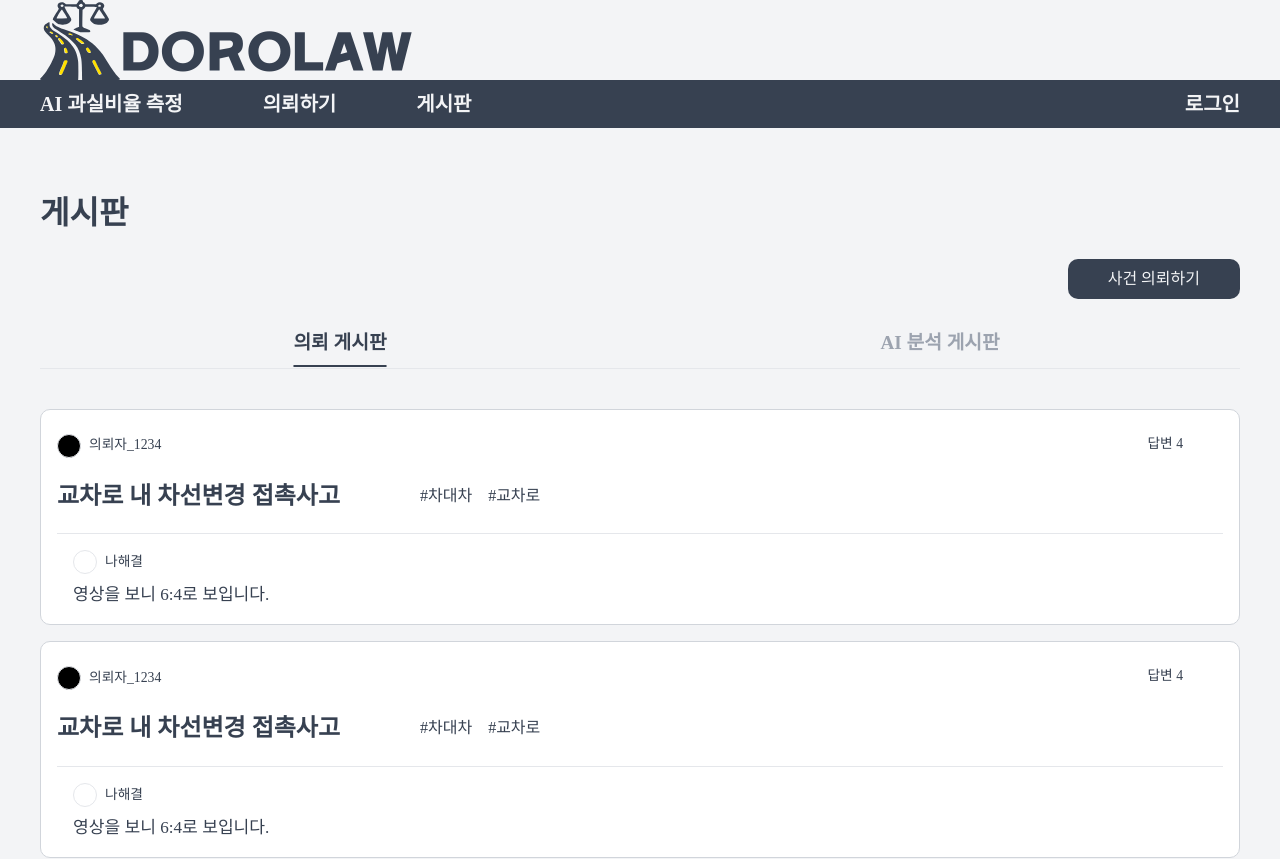
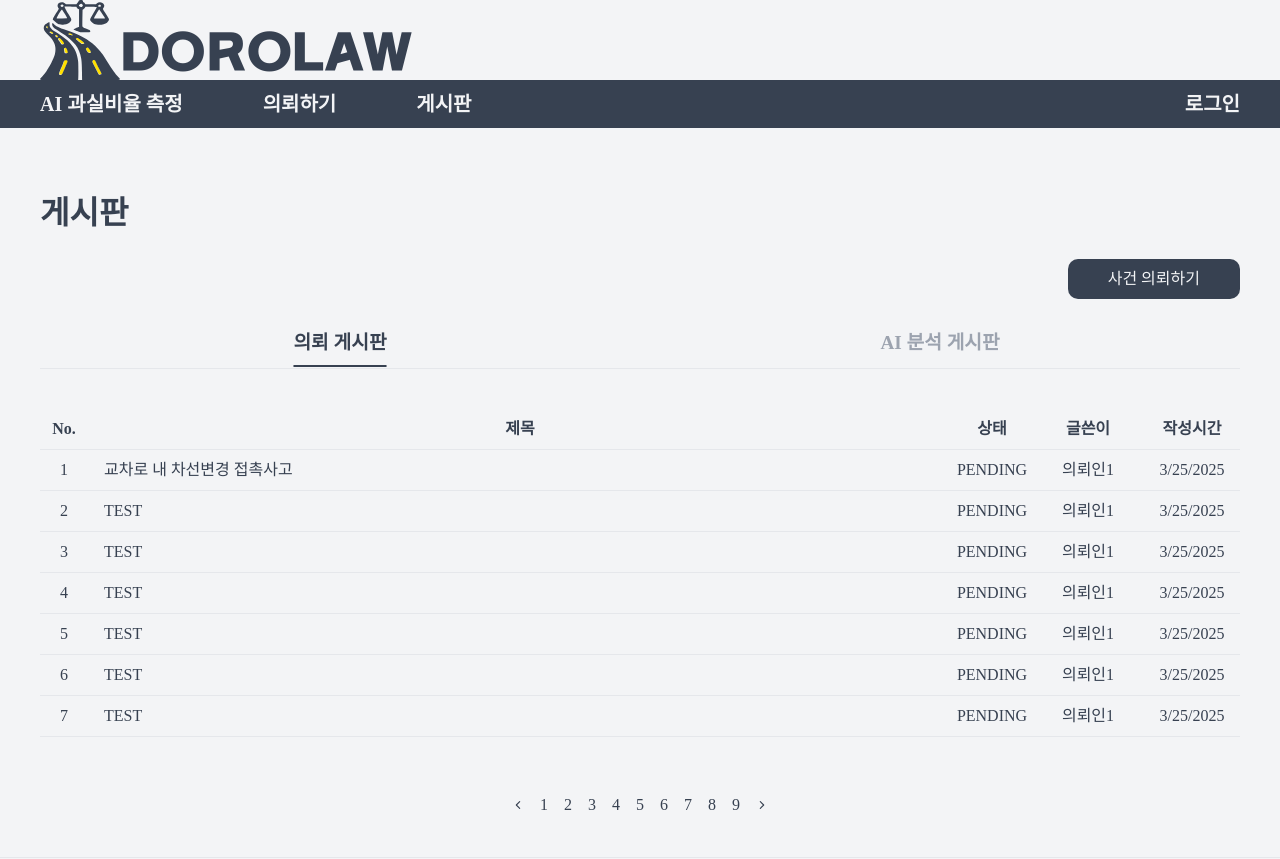
Before and after one commit to SSAFY-Dorolaw/Dorolaw, a React (Vite) app in the folder frontend/: page /board in a window 1280 px wide. Shown: the top 859 px of the page. Built offline with nearby package versions, Linux system fonts and the light colour scheme; a web font is replaced by a local one.

Commit message:
refactor: 게시판 UI 변경
- 카드 형태에서 리스트 형태로 변경
- 변호사 답변 제거

S12P21A501-113

```diff
--- /dev/null
+++ b/frontend/src/features/board/ConsultItem.tsx
@@ -0,0 +1,41 @@
+interface ConsultItemProps {
+  requestId: number;
+  title: string;
+  status: string;
+  memberId: number;
+  createdAt: string;
+  onClick?: () => void;
+}
+
+function ConsultItem({
+  requestId,
+  title,
+  status,
+  memberId,
+  createdAt,
+  onClick,
+}: ConsultItemProps) {
+  return (
+    <div
+      className="flex cursor-pointer items-center justify-between gap-2 py-2 text-center hover:bg-white"
+      onClick={onClick}
+    >
+      <div className="w-12 shrink-0 text-center">
+        <p>{requestId}</p>
+      </div>
+      <div className="grow truncate px-2 text-left">
+        <p className="truncate">{title}</p>
+      </div>
+      <div className="w-20 shrink-0 text-center">
+        <p>{status}</p>
+      </div>
+      <div className="w-24 shrink-0 text-center">
+        <p>의뢰인{memberId}</p>
+      </div>
+      <div className="w-24 shrink-0 text-center">
+        <p>{new Date(createdAt).toLocaleDateString()}</p>
+      </div>
+    </div>
+  );
+}
+export default ConsultItem;
--- /dev/null
+++ b/frontend/src/features/board/ConsultList.tsx
@@ -0,0 +1,95 @@
+import ConsultItem from '@/features/board/ConsultItem';
+import { useNavigate } from 'react-router-dom';
+
+interface article {
+  requestId: number;
+  title: string;
+  status: string;
+  memberId: number;
+  createdAt: string;
+}
+
+function ConsultList() {
+  const navigate = useNavigate();
+  const articleList: article[] = [
+    {
+      requestId: 1,
+      title: '교차로 내 차선변경 접촉사고',
+      status: 'PENDING',
+      memberId: 1,
+      createdAt: '2025-03-25T14:00:02',
+    },
+    {
+      requestId: 2,
+      title: 'TEST',
+      status: 'PENDING',
+      memberId: 1,
+      createdAt: '2025-03-25T14:00:02',
+    },
+    {
+      requestId: 3,
+      title: 'TEST',
+      status: 'PENDING',
+      memberId: 1,
+      createdAt: '2025-03-25T14:00:02',
+    },
+    {
+      requestId: 4,
+      title: 'TEST',
+      status: 'PENDING',
+      memberId: 1,
+      createdAt: '2025-03-25T14:00:02',
+    },
+    {
+      requestId: 5,
+      title: 'TEST',
+      status: 'PENDING',
+      memberId: 1,
+      createdAt: '2025-03-25T14:00:02',
+    },
+    {
+      requestId: 6,
+      title: 'TEST',
+      status: 'PENDING',
+      memberId: 1,
+      createdAt: '2025-03-25T14:00:02',
+    },
+    {
+      requestId: 7,
+      title: 'TEST',
+      status: 'PENDING',
+      memberId: 1,
+      createdAt: '2025-03-25T14:00:02',
+    },
+  ];
+
+  return (
+    <div className="mt-10">
+      <div className="flex items-center justify-between gap-2 border-b py-2 text-center font-bold">
+        <div className="w-12 shrink-0 text-center">No.</div>
+        <div className="grow px-2">제목</div>
+        <div className="w-20 shrink-0 text-center">상태</div>
+        <div className="w-24 shrink-0 text-center">글쓴이</div>
+        <div className="w-24 shrink-0 text-center">작성시간</div>
+      </div>
+
+      {/* Article List */}
+      {articleList.map((article) => (
+        <>
+          <ConsultItem
+            key={article.requestId}
+            requestId={article.requestId}
+            title={article.title}
+            status={article.status}
+            memberId={article.memberId}
+            createdAt={article.createdAt}
+            onClick={() => void navigate('/consultation/detail')}
+          />
+          <hr />
+        </>
+      ))}
+    </div>
+  );
+}
+
+export default ConsultList;
--- a/frontend/src/features/article/ConsultItem.tsx
+++ b/frontend/src/features/mypage/ArticleItem.tsx
@@ -1,4 +1,4 @@
-interface ConsultItemProps {
+interface ArticleItemProps {
   writer: string;
   title: string;
   tag1: string;
@@ -9,7 +9,7 @@ interface ConsultItemProps {
   onClick?: () => void;
 }
 
-function ConsultItem({
+function ArticleItem({
   writer,
   title,
   tag1,
@@ -18,7 +18,7 @@ function ConsultItem({
   recentanswer,
   lawyer,
   onClick,
-}: ConsultItemProps) {
+}: ArticleItemProps) {
   return (
     <div
       className="cursor-pointer rounded-[10px] border border-p2 bg-white p-4"
@@ -49,12 +49,12 @@ function ConsultItem({
             <div className="border-grey size-[24px] rounded-full border bg-white"></div>
             <p className="typo-body-small">{lawyer}</p>
           </div>
-          <div className="mt-2">
-            <p className="typo-body">{recentanswer}</p>
+          <div className="mr-10 mt-2">
+            <p className="typo-body line-clamp-2">{recentanswer}</p>
           </div>
         </div>
       </div>
     </div>
   );
 }
-export default ConsultItem;
+export default ArticleItem;
--- a/frontend/src/features/article/ConsultList.tsx
+++ b/frontend/src/features/mypage/ArticleList.tsx
@@ -1,4 +1,4 @@
-import ConsultItem from '@/features/article/ConsultItem';
+import ArticleItem from '@/features/mypage/ArticleItem';
 import { useNavigate } from 'react-router-dom';
 
 interface article {
@@ -12,7 +12,7 @@ interface article {
   lawyer: string;
 }
 
-function ConsultList() {
+function ArticleList() {
   const navigate = useNavigate();
   const articleList: article[] = [
     {
@@ -32,7 +32,8 @@ function ConsultList() {
       tag1: '#차대차',
       tag2: '#교차로',
       answercount: 4,
-      recentanswer: '영상을 보니 6:4로 보입니다.',
+      recentanswer:
+        '영상을 보니 6:4로 보입니다. 영상을 보니 6:4로 보입니다. 영상을 보니 6:4로 보입니다. 영상을 보니 6:4로 보입니다. 영상을 보니 6:4로 보입니다. 영상을 보니 6:4로 보입니다. 영상을 보니 6:4로 보입니다. 영상을 보니 6:4로 보입니다. 영상을 보니 6:4로 보입니다. 영상을 보니 6:4로 보입니다. 영상을 보니 6:4로 보입니다. 영상을 보니 6:4로 보입니다. 영상을 보니 6:4로 보입니다. 영상을 보니 6:4로 보입니다. 영상을 보니 6:4로 보입니다. 영상을 보니 6:4로 보입니다. 영상을 보니 6:4로 보입니다. 영상을 보니 6:4로 보입니다. 영상을 보니 6:4로 보입니다. 영상을 보니 6:4로 보입니다. 영상을 보니 6:4로 보입니다. 영상을 보니 6:4로 보입니다. 영상을 보니 6:4로 보입니다. 영상을 보니 6:4로 보입니다. 영상을 보니 6:4로 보입니다. 영상을 보니 6:4로 보입니다. 영상을 보니 6:4로 보입니다. 영상을 보니 6:4로 보입니다. 영상을 보니 6:4로 보입니다. 영상을 보니 6:4로 보입니다. 영상을 보니 6:4로 보입니다. ',
       lawyer: '나해결',
     },
     {
@@ -60,7 +61,7 @@ function ConsultList() {
   return (
     <div className="mt-10 space-y-4">
       {articleList.map((article) => (
-        <ConsultItem
+        <ArticleItem
           key={article.id}
           writer={article.writer}
           title={article.title}
@@ -76,4 +77,4 @@ function ConsultList() {
   );
 }
 
-export default ConsultList;
+export default ArticleList;
--- a/frontend/src/pages/board/Board.tsx
+++ b/frontend/src/pages/board/Board.tsx
@@ -1,12 +1,10 @@
-import ArticleList from '@/features/article/ConsultList';
+import ArticleList from '@/features/board/ConsultList';
 import CreateArticleButton from '@/features/board/CreateArticleButton';
 import { useState } from 'react';
 import { IoChevronBack, IoChevronForward } from 'react-icons/io5';
-import { useNavigate } from 'react-router-dom';
 
 const Board = () => {
   const [isConsultTab, setIsConsultTab] = useState<boolean>(true);
-  const navigate = useNavigate();
   return (
     <div className="flex max-w-[1200px] flex-col gap-4 xl:w-[1200px]">
       <header>
--- /dev/null
+++ b/frontend/src/pages/mypage/ConsultationList.tsx
@@ -0,0 +1,45 @@
+import ArticleList from '@/features/mypage/ArticleList';
+import { IoChevronBack, IoChevronForward } from 'react-icons/io5';
+
+function ConsultationList() {
+  return (
+    <div className="flex max-w-[1200px] flex-col gap-4 xl:w-[1200px]">
+      <header>
+        <div className="flex flex-col">
+          <h2>나의 의뢰내역</h2>
+        </div>
+      </header>
+      <main>
+        <div className="max-h-full">
+          <div className="flex gap-2">
+            {/* 추후 dropdown으로 */}
+            <button className="rounded-[10px] bg-p5 px-12 py-2 text-p1">
+              필터1
+            </button>
+            <button className="rounded-[10px] bg-p5 px-12 py-2 text-p1">
+              필터2
+            </button>
+          </div>
+          <ArticleList />
+        </div>
+      </main>
+      <nav>
+        <div className="mx-auto my-10 flex items-center justify-center gap-4">
+          <IoChevronBack size={12} />
+          <p>1</p>
+          <p>2</p>
+          <p>3</p>
+          <p>4</p>
+          <p>5</p>
+          <p>6</p>
+          <p>7</p>
+          <p>8</p>
+          <p>9</p>
+          <IoChevronForward size={12} />
+        </div>
+      </nav>
+    </div>
+  );
+}
+
+export default ConsultationList;
--- /dev/null
+++ b/frontend/src/pages/mypage/Reservationlist.tsx
@@ -0,0 +1,9 @@
+const ReservationList = () => {
+  return (
+    <div>
+      <h2>client page</h2>
+    </div>
+  );
+};
+
+export default ReservationList;
--- /dev/null
+++ b/frontend/src/pages/mypage/ReviewList.tsx
@@ -0,0 +1,9 @@
+const ReviewList = () => {
+  return (
+    <div>
+      <h2>client page</h2>
+    </div>
+  );
+};
+
+export default ReviewList;
```
Also changed, not shown: frontend/src/app/routes/index.tsx (+16 -0 lines).
